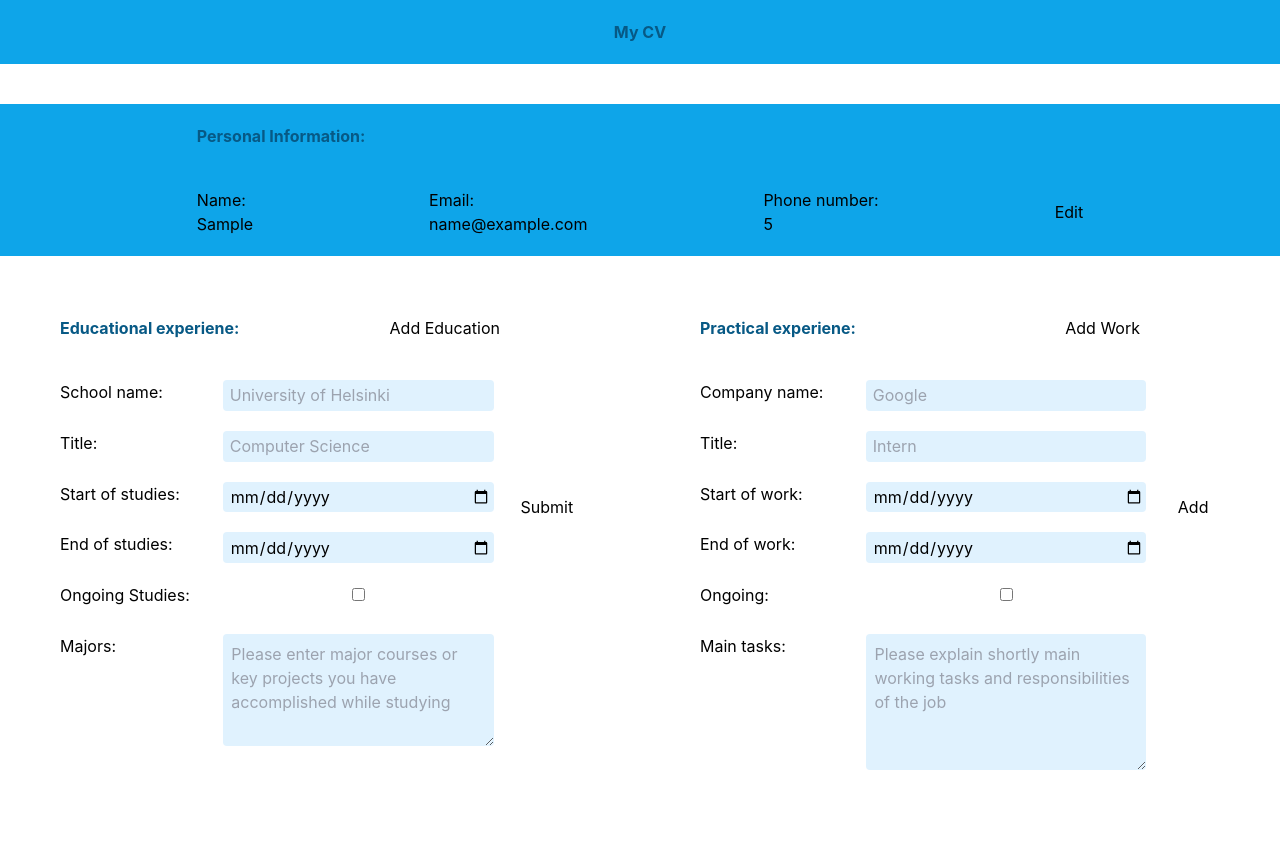
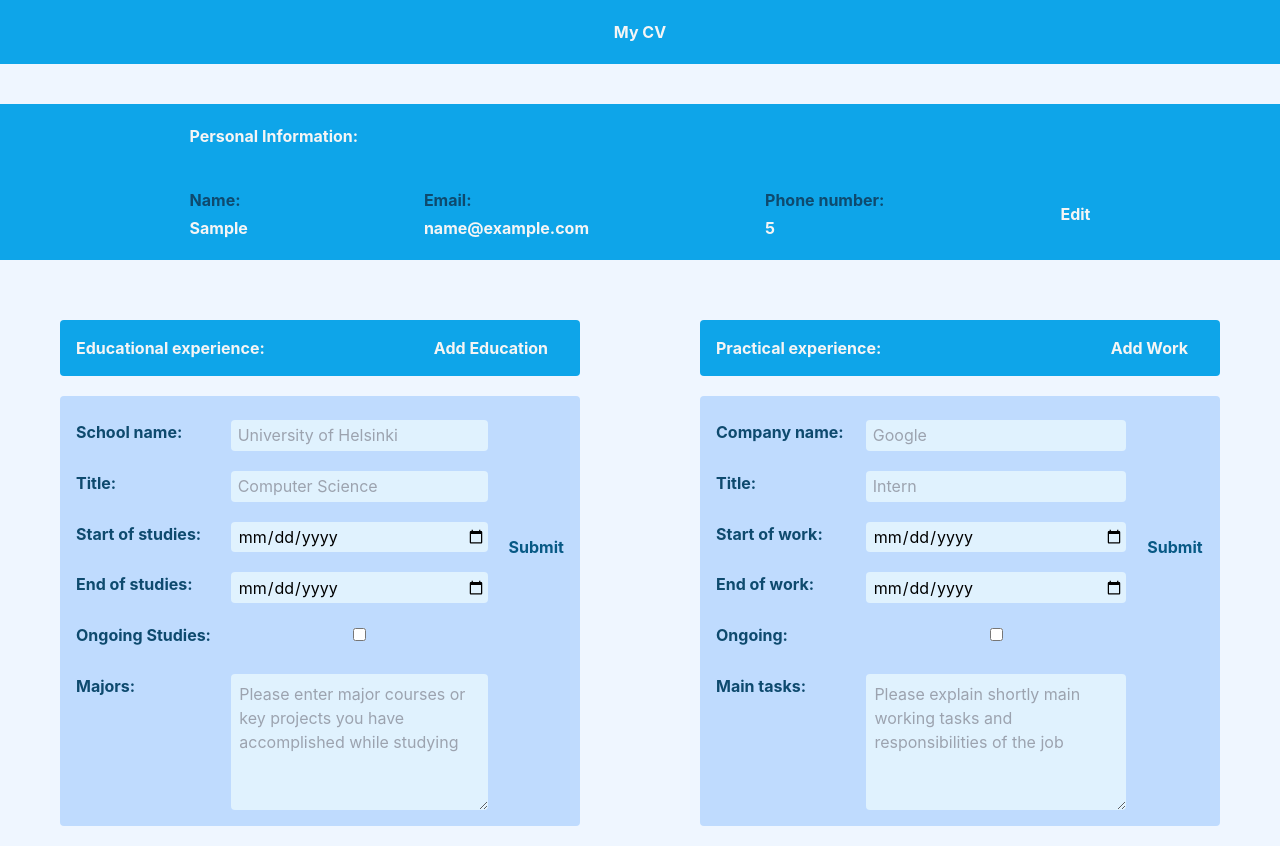
Before and after one commit to jpouti/CV-Application, a React (Create React App) app in the folder cv-project/: page / in a window 1280 px wide. Both pictures are taken after typing "Sample", "name@example.com", "5" into the empty fields and a click on the button "Add". Before the commit the page ends 800 px from the top, so only its background shows below. Built offline with nearby package versions, Linux system fonts and the light colour scheme.

Commit message:
Edit css stylings

```diff
--- a/cv-project/src/App.css
+++ b/cv-project/src/App.css
@@ -1,3 +1,7 @@
+body {
+    background-color: rgb(239, 246, 255);
+}
+
 .container {
     max-width: 100%;
 }
@@ -8,7 +12,23 @@
     padding: 0.15rem;
     padding-left: 0.4rem;
 }
-/*
-.container label {
-    color: white;
-} */
+
+h2,
+h3 {
+    color: whitesmoke;
+    font-weight: bold;
+}
+
+.container button {
+    font-weight: bold;
+}
+
+.container label,
+.container p {
+    color: rgb(14, 74, 110);
+    font-weight: bold;
+}
+
+.container p.normal {
+    font-weight: 400;
+}
--- a/cv-project/src/App.js
+++ b/cv-project/src/App.js
@@ -18,7 +18,7 @@ class App extends Component {
       <div>
         <Header/>
         <General/>
-        <div className='lg:flex'>
+        <div className='xl:flex'>
           <Educational/>
           <Practical/>
         </div>
--- a/cv-project/src/components/Educational.js
+++ b/cv-project/src/components/Educational.js
@@ -123,7 +123,7 @@ class Educational extends Component {
         }
         this.setState({
             educations: this.state.educations.concat(this.state.education),
-            submitInfo: 'flex',
+            submitInfo: 'block',
             edit: 'hidden',
             education: {
                 school: "",
@@ -153,13 +153,13 @@ class Educational extends Component {
         const { educations, education } = this.state;
         return (
             <div className="container p-5" >
-                <div className="mt-10 mx-10 lg:max-w-3xl">
-                    <div className="flex justify-between mr-20">
-                        <h3 className="text-sky-800 font-bold">Educational experiene:</h3>
-                        <button onClick={this.addNew} type='button'>Add Education</button>
+                <div className="mt-10 mx-10">
+                    <div className="flex justify-between p-4 bg-sky-500 rounded">
+                        <h3>Educational experience:</h3>
+                        <button onClick={this.addNew} type='button' className="mr-4 text-stone-100">Add Education</button>
                     </div>
-                    <div className={this.state.edit.toString()}>
-                        <form onSubmit={this.onSubmitGeneral} className="grid grid-rows-5 grid-cols-auto gap-1 lg:gap-5 mt-10">
+                    <div className={this.state.edit.toString() + " bg-blue-200 rounded px-4 pt-1 pb-4 mt-5"}>
+                        <form onSubmit={this.onSubmitGeneral} className="grid grid-rows-5 grid-cols-auto gap-1 lg:gap-5 mt-5">
                         <label htmlFor="schoolInput">School name:</label>
                         <input
                             className="col-start-2"
@@ -169,7 +169,7 @@ class Educational extends Component {
                             id="schoolInput"
                             placeholder="University of Helsinki"
                         />
-                        <button type="submit" onClick={this.onSubmitGeneral} className="col-start-3 row-span-5 mt-5">Submit</button>
+                        <button type="submit" onClick={this.onSubmitGeneral} className="col-start-3 row-span-5 mt-5 text-sky-800">Submit</button>
                         <label htmlFor="titleInput">Title:</label>
                         <input
                             onChange={this.handleTitle}
@@ -198,7 +198,7 @@ class Educational extends Component {
                         <textarea
                             className="bg-sky-100 rounded p-2"
                             type="text"
-                            rows="4"
+                            rows="5"
                             maxLength={2000}
                             onChange={this.handleCourses}
                             value={education.courses}
@@ -206,7 +206,7 @@ class Educational extends Component {
                         />
                         </form>
                     </div>
-                    <div className={this.state.submitInfo.toString()}><EducationalOverview educations={educations} delete={this.handleDelete}/></div>
+                    <div className={this.state.submitInfo.toString() + " w-full md:w-auto"}><EducationalOverview educations={educations} delete={this.handleDelete}/></div>
                 </div>
             </div>
         );
--- a/cv-project/src/components/EducationalOverview.js
+++ b/cv-project/src/components/EducationalOverview.js
@@ -1,4 +1,4 @@
-import React, { Component } from 'react'
+import React from 'react'
 
 const EducationalOverview = (props) => {
     const { educations } = props;
@@ -7,18 +7,20 @@ const EducationalOverview = (props) => {
         <div>
         {educations.map((education) => {
         return (
-        <div key={education.id} className="flex flex-col gap-10 mt-10">
-            <div className='flex gap-10'>
-                <div className='flex gap-2'>{education.dateStart} / {education.ongoing
+        <div key={education.id} className="flex justify-between mt-5 p-4 bg-sky-200 rounded">
+            <div className='flex flex-col gap-8'>
+                <div className='flex gap-2 text-sky-900 font-bold'>{education.dateStart} / {education.ongoing
                         ? <p>Ongoing</p>
-                        : <p>{education.dateEnd}</p>}</div>
+                        : <p>{education.dateEnd}</p>}
+                </div>
+                <p>Majors:</p>
+            </div>
+            <div className='flex flex-col flex-1 gap-2 mx-8'>
                 <p>{education.school}</p>
-                <p>{education.title}</p>
+                <p className='normal'>{education.title}</p>
+                <p className='normal'>{education.courses}</p>
             </div>
-            <div className='flex'>
-                <p className='flex-1 mr-10'>Major studies:<br/>  {education.courses}</p>
-                <button onClick={() => props.delete(education.id)}>Remove</button>
-            </div>
+            <button onClick={() => props.delete(education.id)} className="mr-4 text-sky-900">Remove</button>
         </div>
         )
                 })}
--- a/cv-project/src/components/General.js
+++ b/cv-project/src/components/General.js
@@ -63,7 +63,7 @@ class General extends Component {
         return (
             <div className="container mt-10 p-5 lg:flex lg:justify-center bg-sky-500">
                 <div className="mx-10">
-                    <h3 className="text-sky-800 font-bold">Personal Information:</h3>
+                    <h3>Personal Information:</h3>
                     <div className={this.state.edit.toString()}>
                         <form onSubmit={this.onSubmitGeneral} className="grid grid-rows-3 lg:grid-rows-2 grid-cols-auto gap-1 lg:gap-5 mt-10 lg:max-w-3xl ">
                         <label htmlFor="nameInput" >Name: </label>
@@ -93,10 +93,10 @@ class General extends Component {
                             id="phoneInput"
                             placeholder="+358 501213123"
                         />
-                        <button type="submit" onClick={this.onSubmitGeneral} className="col-start-3 row-span-3 lg:col-start-4 lg:row-span-2">Add</button>
+                        <button type="submit" onClick={this.onSubmitGeneral} className="col-start-3 row-span-3 lg:col-start-4 lg:row-span-2 text-stone-100">Add</button>
                         </form>
                     </div>
-                    <div className={this.state.submitInfo.toString()}><GeneralOverview name={this.state.name} email={this.state.email} phone={this.state.phone} edit={this.handleEdit}/></div>
+                    <div className={this.state.submitInfo.toString() + " justify-center"}><GeneralOverview name={this.state.name} email={this.state.email} phone={this.state.phone} edit={this.handleEdit}/></div>
                 </div>
             </div>
         );
--- a/cv-project/src/components/GeneralOverview.js
+++ b/cv-project/src/components/GeneralOverview.js
@@ -7,11 +7,20 @@ export default class GeneralOverview extends Component {
   render() {
       const { name, email, phone, edit } = this.props;
     return (
-      <div className="flex justice-between gap-10 lg:gap-x-44 mt-10">
-        <p>Name: <br/> {name}</p>
-        <p>Email: <br/> {email}</p>
-        <p>Phone number:<br/>  {phone}</p>
-        <button onClick={edit} type='button'>Edit</button>
+      <div className="flex justice-between gap-16 xl:gap-x-44 mt-10">
+        <div className='flex flex-col gap-1'>
+            <p>Name:</p>
+            <h3>{name}</h3>
+        </div>
+        <div className='flex flex-col gap-1'>
+            <p>Email:</p>
+            <h3>{email}</h3>
+        </div>
+        <div className='flex flex-col gap-1'>
+            <p>Phone number: </p>
+            <h3> {phone}</h3>
+            </div>
+        <button onClick={edit} type='button' className='text-stone-100'>Edit</button>
       </div>
     )
   }
--- a/cv-project/src/components/Header.js
+++ b/cv-project/src/components/Header.js
@@ -4,7 +4,7 @@ export default class Header extends Component {
   render() {
     return (
       <div className='container h-16 flex justify-center items-center bg-sky-500'>
-          <h2 className="text-sky-800 font-bold">My CV</h2>
+          <h2>My CV</h2>
       </div>
     )
   }
--- a/cv-project/src/components/Practical.js
+++ b/cv-project/src/components/Practical.js
@@ -92,7 +92,6 @@ class Practical extends Component {
         })
     }
     handleCheck(){
-        console.log('ttt')
         this.setState(
             prevState => ({
                 job: {
@@ -133,7 +132,7 @@ class Practical extends Component {
         }
         this.setState({
             jobs: this.state.jobs.concat(this.state.job),
-            submitInfo: 'flex',
+            submitInfo: 'block',
             edit: 'hidden',
             job: {
                 company: "",
@@ -147,8 +146,6 @@ class Practical extends Component {
         })
     }
     addNew() {
-        console.log(this.state.job)
-        console.log(this.state.job.ongoing)
         this.setState({
             submitInfo: 'hidden',
             edit: 'block',
@@ -165,12 +162,12 @@ class Practical extends Component {
         return (
             <div className="container p-5">
                 <div className="card mt-10 mx-10">
-                    <div className="flex justify-between mr-20">
-                        <h3 className="text-sky-800 font-bold">Practical experiene:</h3>
-                        <button onClick={this.addNew} type='button'>Add Work</button>
+                    <div className="flex justify-between p-4 bg-sky-500 rounded">
+                        <h3>Practical experience:</h3>
+                        <button onClick={this.addNew} type='button' className="mr-4 text-stone-100">Add Work</button>
                     </div>
-                    <div className={this.state.edit.toString()}>
-                        <form onSubmit={this.onSubmitGeneral} className="grid grid-rows-5 grid-cols-auto gap-1 lg:gap-5 mt-10">
+                    <div className={this.state.edit.toString() + " bg-blue-200 rounded px-4 pt-1 pb-4 mt-5"}>
+                        <form onSubmit={this.onSubmitGeneral} className="grid grid-rows-5 grid-cols-auto gap-1 lg:gap-5 mt-5">
                         <label htmlFor="companyInput">Company name:</label>
                         <input
                             className="col-start-2"
@@ -180,7 +177,7 @@ class Practical extends Component {
                             id="companyInput"
                             placeholder="Google"
                         />
-                        <button type="submit" onClick={this.onSubmitGeneral} className="col-start-3 row-span-5 mt-5">Add</button>
+                        <button type="submit" onClick={this.onSubmitGeneral} className="col-start-3 row-span-5 mt-5 text-sky-800">Submit</button>
                         <label htmlFor="positionInput">Title:</label>
                         <input
                             onChange={this.handlePosition}
```
Also changed, not shown: cv-project/src/components/PracticalOverview.js (+11 -34 lines).
